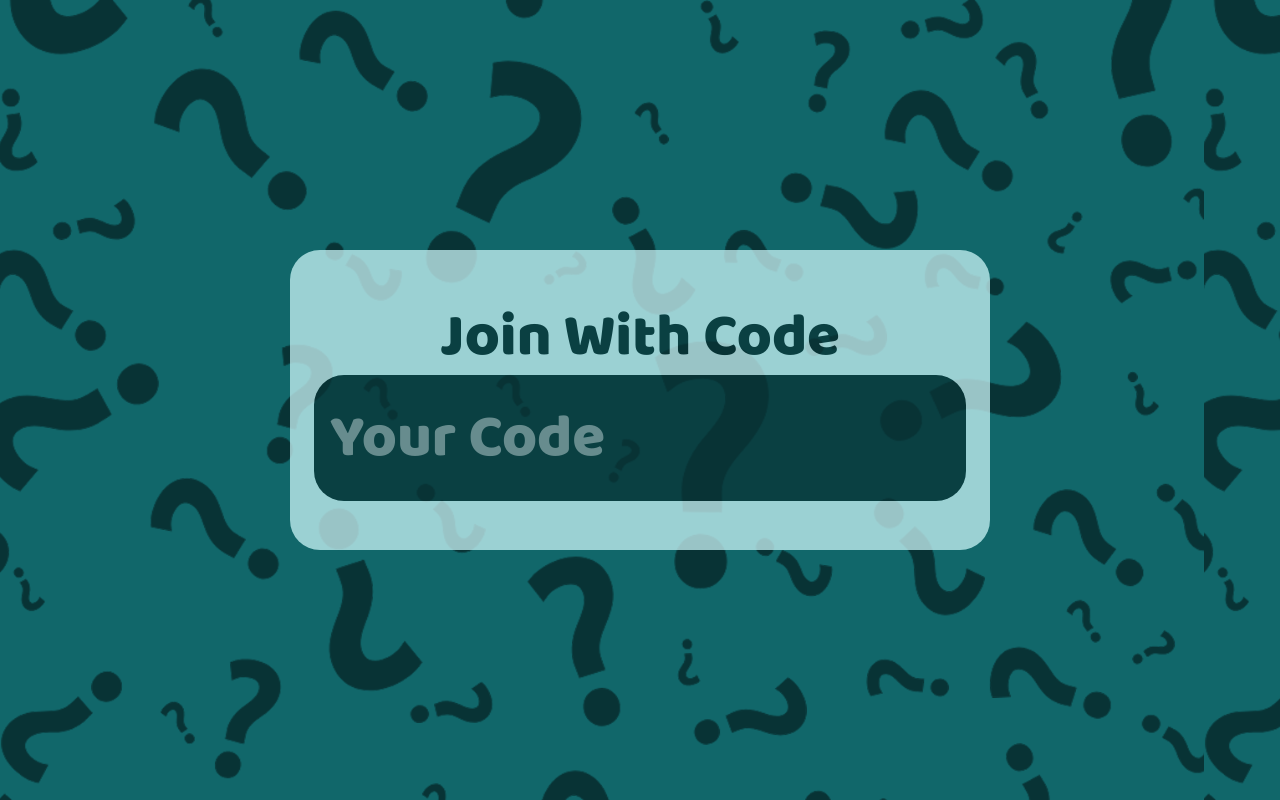
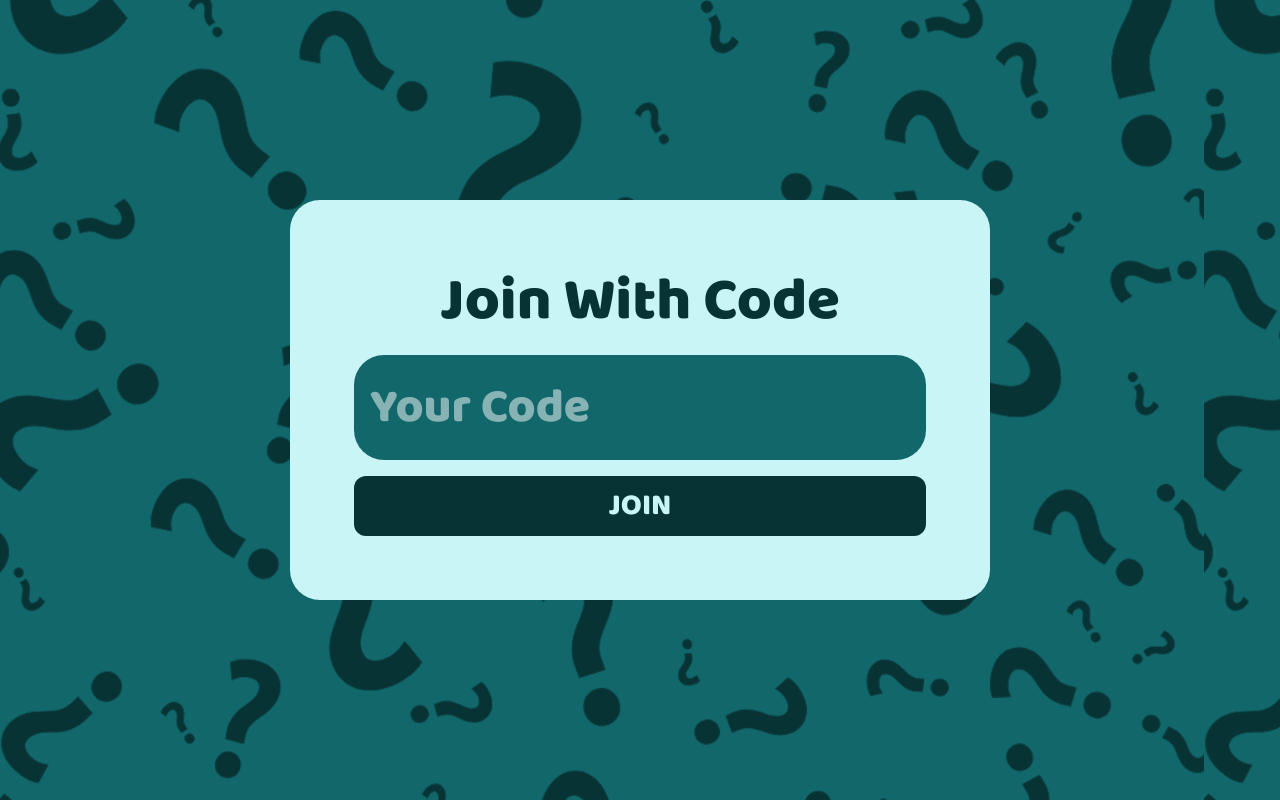
Before and after one commit to VoxeveR/teammies, a React (Vite) app in the folder frontend/: page /join in a window 1280 px wide. Built offline with nearby package versions, Linux system fonts and the light colour scheme; a web font is replaced by a local one.

Commit message:
added join button to joinPage

```diff
--- a/frontend/src/index.css
+++ b/frontend/src/index.css
@@ -22,7 +22,32 @@
 }
 
 .button {
-      @apply bg-quiz-dark-green text-quiz-white w-full rounded-xl p-3;
+      @apply bg-quiz-dark-green text-quiz-white w-full rounded-xl p-3 transition-shadow transition-transform duration-200 ease-out;
+}
+.button:hover {
+      @apply bg-quiz-light-green scale-105 shadow-lg;
+}
+.button:active {
+      @apply translate-y-1 scale-95;
+}
+
+.button:focus {
+      @apply outline-none; /* removes default outline for all focus events */
+}
+
+.button:focus-visible {
+      @apply ring-quiz-light-green ring-2 ring-offset-2;
+}
+
+/* optional: remove mobile tap highlight */
+.button,
+.button * {
+      -webkit-tap-highlight-color: transparent;
+}
+
+.button,
+.button * {
+      -webkit-tap-highlight-color: transparent;
 }
 
 #root {
--- a/frontend/src/pages/QuizJoinPage.tsx
+++ b/frontend/src/pages/QuizJoinPage.tsx
@@ -1,10 +1,17 @@
 function QuizJoinPage() {
       return (
-            <div className='flex h-full w-full items-center justify-center overflow-hidden lg:opacity-75'>
-                  <div className='h-full w-full rounded-[30px] bg-[#CAF5F7] p-6 lg:h-75 lg:w-175'>
-                        <div className='flex h-full w-full flex-col items-center justify-center'>
-                              <div className='max-w-full text-center text-3xl leading-tight wrap-break-word hyphens-auto sm:text-4xl md:text-5xl lg:text-6xl'>Join With Code</div>
-                              <input placeholder='Your Code' type='text' className='w-full rounded-[30px] bg-[#083335] p-4 text-white sm:text-4xl md:text-5xl lg:h-1/2 lg:w-full lg:text-6xl'></input>
+            <div className='flex h-full w-full items-center justify-center overflow-hidden'>
+                  <div className='flex h-full w-full items-center bg-[#CAF5F7] p-6 lg:h-fit lg:w-175 lg:rounded-[30px]'>
+                        <div className='flex h-fit w-full flex-col items-center justify-center rounded-4xl border-2 ps-4 pe-4 pt-16 pb-16 lg:h-fit lg:border-0 lg:p-10'>
+                              <div className='max-w-full pb-8 text-center text-3xl leading-tight wrap-break-word hyphens-auto sm:text-4xl md:text-5xl lg:pb-4 lg:text-6xl'>Join With Code</div>
+                              <div className='w-full'>
+                                    <input
+                                          placeholder='Your Code'
+                                          type='text'
+                                          className='bg-quiz-green lg:h- w-full rounded-[30px] p-4 text-white sm:text-4xl md:text-5xl lg:w-full lg:text-5xl'
+                                    ></input>
+                                    <button className='button mt-4 rounded-4xl text-3xl'>JOIN</button>
+                              </div>
                         </div>
                   </div>
             </div>
```
